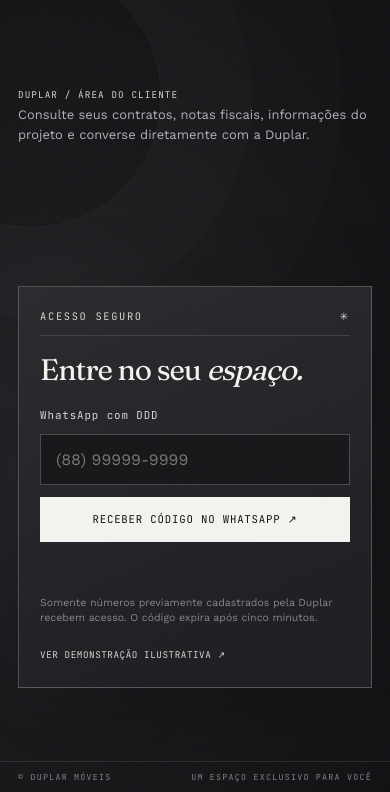
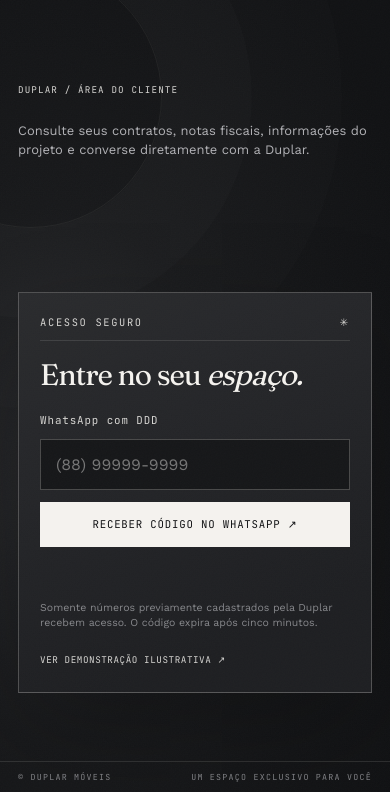
Before and after one commit to Izaque384/Duplar-Moveis, a website: page cliente/index.html in a window 390 px wide. Shown: the part 52-844 px from the top of the page. Drawn offline with nearby package versions, Linux system fonts and the light colour scheme; no server answers.

Commit message:
style(client): restore breathing room between eyebrow and description

```diff
--- a/cliente/styles.css
+++ b/cliente/styles.css
@@ -262,5 +262,8 @@
 .project-services{white-space:pre-line;margin:22px 0 0;overflow-wrap:anywhere}
 @media(max-width:680px){.project-switcher{display:block}.project-switcher select{margin-top:12px}.docs-list .document-row{grid-template-columns:45px minmax(0,1fr);gap:12px}.docs-list .document-row button{grid-column:2;justify-self:start}.entry-copy h1{font-size:clamp(3rem,11vw,4.3rem)}}
 
-/* Sem lista de benefícios na entrada: texto principal respira sem espaço residual. */
-.entry-copy .entry-lead { margin-bottom: 0; }
+/* Respiro entre o identificador e a descrição, mantendo a tipografia original. */
+.entry-copy .entry-lead { margin-top: clamp(18px, 3svh, 30px); margin-bottom: 0; }
+@media (max-width: 760px) {
+  .entry-copy .entry-lead { margin-top: clamp(14px, 2.5svh, 22px); }
+}
```
Also changed, not shown: tests/portal-static.test.mjs (+11 -0 lines).
